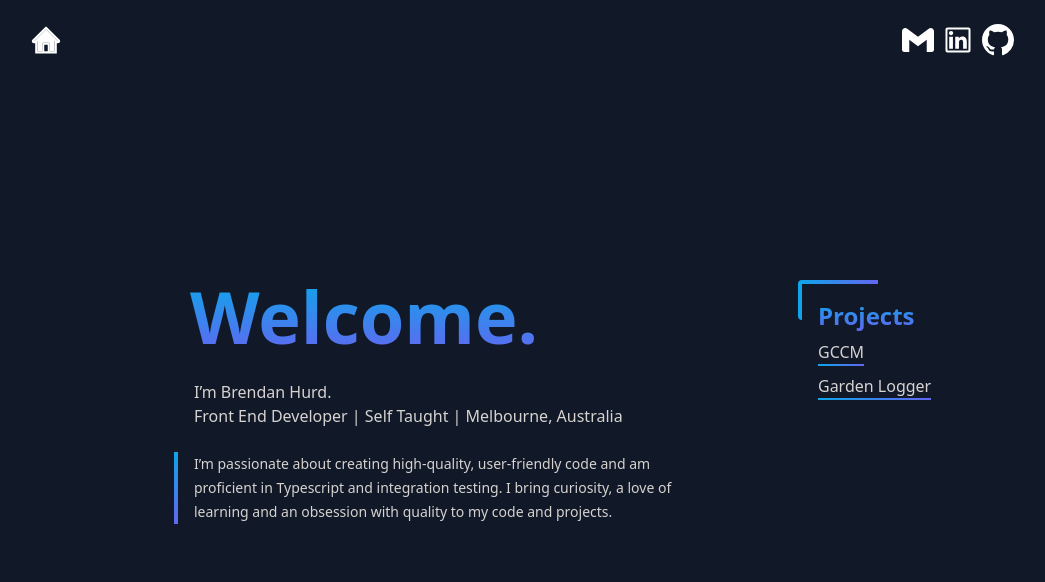
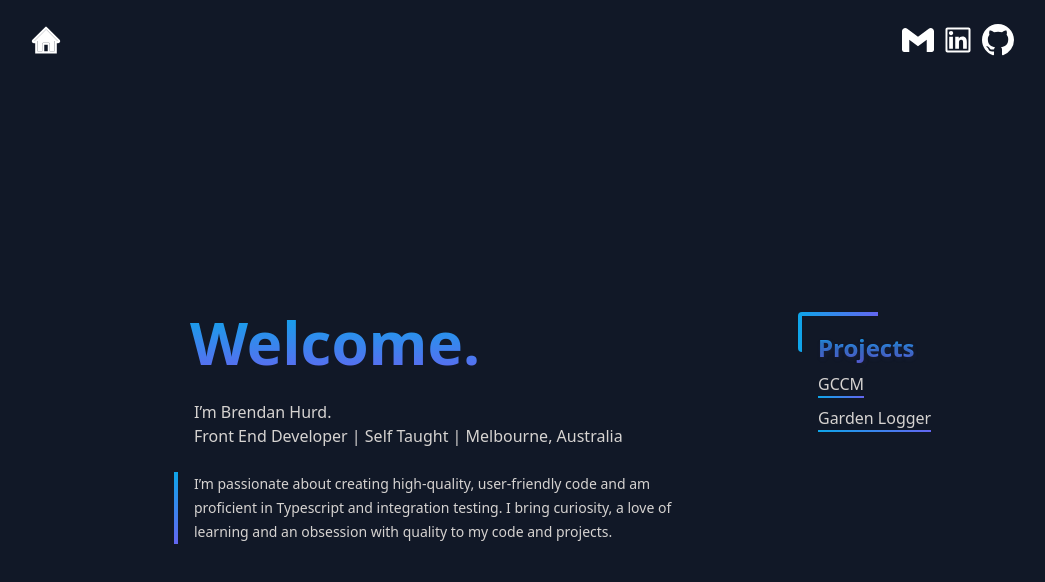
Before and after one commit to Uken81/portfolio, a React (Vite) app: page / in a window 1280 px wide. Shown: the top 582 px of the page, without its empty margins (114-1159 px from the left). Built offline with nearby package versions, Linux system fonts and the light colour scheme.

Commit message:
Add shadows to heading text. Create tools section for the main message. Add final choices of color gradients commented out until decision is made.

```diff
--- a/package.json
+++ b/package.json
@@ -13,6 +13,7 @@
     "react": "^18.2.0",
     "react-dom": "^18.2.0",
     "react-icons": "^4.7.1",
+    "tailwindcss-textshadow": "^2.1.3",
     "vite-plugin-checker": "^0.5.6"
   },
   "devDependencies": {
--- a/src/App.tsx
+++ b/src/App.tsx
@@ -8,7 +8,7 @@ import './style.css';
 
 function App() {
   const [selectedProject, setSelectedProject] = useState<ProjectName>('welcome');
-  const welcomeMargin = selectedProject === 'welcome' ? 'lg:mt-56' : null;
+  const welcomeMargin = selectedProject === 'welcome' ? 'sm:mt-64' : null;
 
   return (
     <div className="min-h-screen bg-gray-900 p-6  text-stone-300 sm:px-12 md:px-24 lg:px-36">
--- a/src/components/MainMessage/MainMessage.tsx
+++ b/src/components/MainMessage/MainMessage.tsx
@@ -3,14 +3,26 @@ import { MessageText } from './MessageText';
 
 const gradientRight = 'bg-gradient-to-r from-sky-500 to-indigo-500 hover:bg-gradient-to-l';
 
-const gradientBottom = 'bg-gradient-to-b from-sky-500 to-indigo-500 hover:bg-gradient-to-l';
+const gradientBottom = 'bg-gradient-to-b from-sky-500 to-indigo-500 hover:bg-gradient-to-t';
+const gradientBottom2 = 'bg-gradient-to-b from-sky-500 to-indigo-300 hover:bg-gradient-to-l';
 
 const Title: React.FC<{ title: string; subtitle?: string }> = ({ title, subtitle }) => (
   <div className="mb-6 flex cursor-default flex-col">
     <h1
-      className={`${gradientBottom} ml-4 bg-clip-text pb-1 text-4xl font-extrabold text-transparent sm:text-5xl lg:text-6xl xl:text-7xl`}>
+      className={`ml-4 ${gradientBottom}
+        xl:text-7l bg-clip-text pb-1 text-4xl font-extrabold text-transparent   sm:text-5xl  lg:text-6xl`}>
       {title}
     </h1>
+    {/* <h1
+      className={`ml-4 ${gradientBottom2}
+        xl:text-7l bg-clip-text pb-1 text-4xl font-extrabold  text-transparent text-shadow-sm sm:text-5xl  lg:text-6xl`}>
+      {title}
+    </h1> */}
+    {/* <h1
+      className={`xl:text-7l ml-4 bg-gradient-to-t from-red-500
+      to-yellow-300 bg-clip-text pb-1 text-4xl font-extrabold  text-transparent text-shadow-md sm:text-5xl  lg:text-6xl`}>
+      {title}
+    </h1> */}
     {subtitle && <h2 className="mt-6 ml-5" dangerouslySetInnerHTML={{ __html: subtitle }}></h2>}
   </div>
 );
--- a/src/components/MainMessage/MessageText.tsx
+++ b/src/components/MainMessage/MessageText.tsx
@@ -11,15 +11,14 @@ const Features: React.FC<{ features?: string[] }> = ({ features }) => (
   <>
     <p className="mb-1 font-bold">Features</p>
     <ul className="list-outside list-disc pl-4">
-      {features?.map((feature) => {
-        return <li key={feature}>{feature}</li>;
-      })}
+      {features?.map((feature) => (
+        <li key={feature}>{feature}</li>
+      ))}
     </ul>
   </>
 );
 
-const Concepts: React.FC<{ concepts?: string[] }> = ({ concepts }) => {
-  return (
+const Concepts: React.FC<{ concepts?: string[] }> = ({ concepts }) => (
   <>
     <p className="mb-1 font-bold">Concepts</p>
     <ul className="list-outside list-disc pl-4">
@@ -29,7 +28,17 @@ const Concepts: React.FC<{ concepts?: string[] }> = ({ concepts }) => {
     </ul>
   </>
 );
-};
+
+const Tools: React.FC<{ tools?: string[] }> = ({ tools }) => (
+  <>
+    <p className="mb-1 font-bold">Tools</p>
+    <ul className="list-outside list-disc pl-4">
+      {tools?.map((tool: string) => (
+        <li key={tool}>{tool}</li>
+      ))}
+    </ul>
+  </>
+);
 
 const Text: React.FC<{ project: Project }> = ({ project }) =>
   project.keyName !== 'welcome' ? (
@@ -38,11 +47,12 @@ const Text: React.FC<{ project: Project }> = ({ project }) =>
       <Description descriptionText={project.text.description} />
       <Features features={project.text.features} />
       <Concepts concepts={project.text.concepts} />
+      <Tools tools={project.text.tools} />
     </div>
   ) : (
     <Description descriptionText={project.text.description} />
   );
 
-export const MessageText: React.FC<{ project: Project }> = ({ project }) => {
-  return <Text project={project} />;
-};
+export const MessageText: React.FC<{ project: Project }> = ({ project }) => (
+  <Text project={project} />
+);
--- a/src/components/Projects.tsx
+++ b/src/components/Projects.tsx
@@ -2,7 +2,7 @@ import { ProjectName, projects } from './common/projectsList';
 
 const gradientRight = 'bg-gradient-to-r from-sky-500 to-indigo-500 hover:bg-gradient-to-l';
 
-const gradientBottom = 'bg-gradient-to-b from-sky-500 to-indigo-500 hover:bg-gradient-to-l';
+const gradientBottom = 'bg-gradient-to-b from-sky-500 to-indigo-500 hover:bg-gradient-to-t';
 
 const Project: React.FC<{
   handleClick: () => void;
@@ -27,7 +27,7 @@ export const Projects: React.FC<{
       <div className={`flex h-10 w-20 rounded-l ${gradientRight} pl-1 pt-1`}>
         <div className="flex flex-col  bg-gray-900 pl-4 pt-4">
           <h1
-            className={`cursor-default ${gradientBottom} bg-clip-text text-xl font-extrabold text-transparent sm:text-2xl`}>
+            className={`cursor-default ${gradientBottom} bg-clip-text text-xl font-extrabold text-transparent text-shadow-md  sm:text-2xl`}>
             Projects
           </h1>
           {projectList.map((project) => (
--- a/src/components/common/projectsList.ts
+++ b/src/components/common/projectsList.ts
@@ -38,8 +38,8 @@ export const projects: ProjectObj = {
         'Save, access, modify and delete your cheat sheet in your user account',
         'Inbuilt PDF maker to save, print and share'
       ],
-      concepts: ['Testing', 'Authentication', 'Global state management'],
-      tools: ['React', 'Typescript', 'Redux', 'Jest/RTL', 'Firebase']
+      concepts: ['Testing', 'User authentication', 'Global state management'],
+      tools: ['React', 'Typescript', 'Redux', 'sass', 'Jest/RTL', 'Firebase']
     },
     links: {
       site: 'https://pensive-goldstine-f0979f.netlify.app/',
--- a/tailwind.config.cjs
+++ b/tailwind.config.cjs
@@ -8,5 +8,5 @@ module.exports = {
       },
     },
   },
-  plugins: [],
+  plugins: [require("tailwindcss-textshadow")],
 };
```
Also changed, not shown: 1 other file (tests, documents, lock files or other folders). Lines whose indentation alone changed are shown as unchanged.
